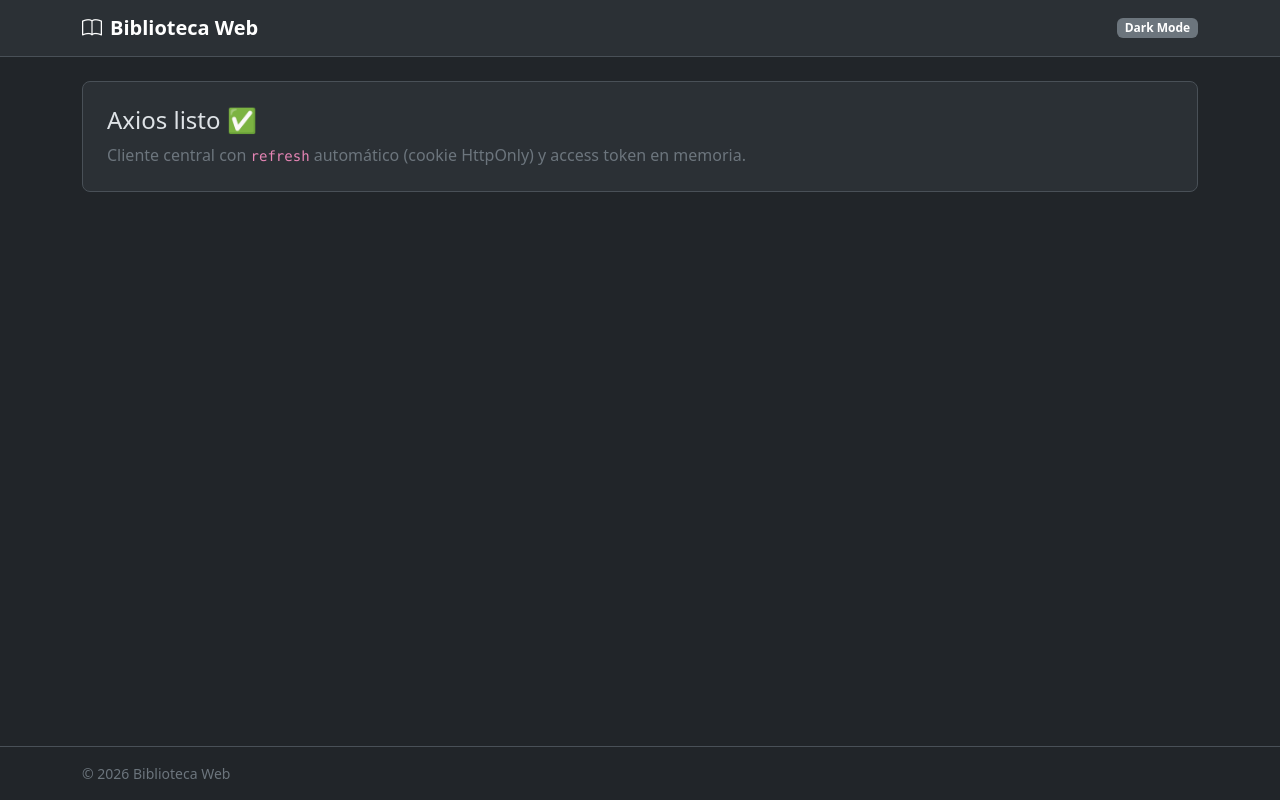
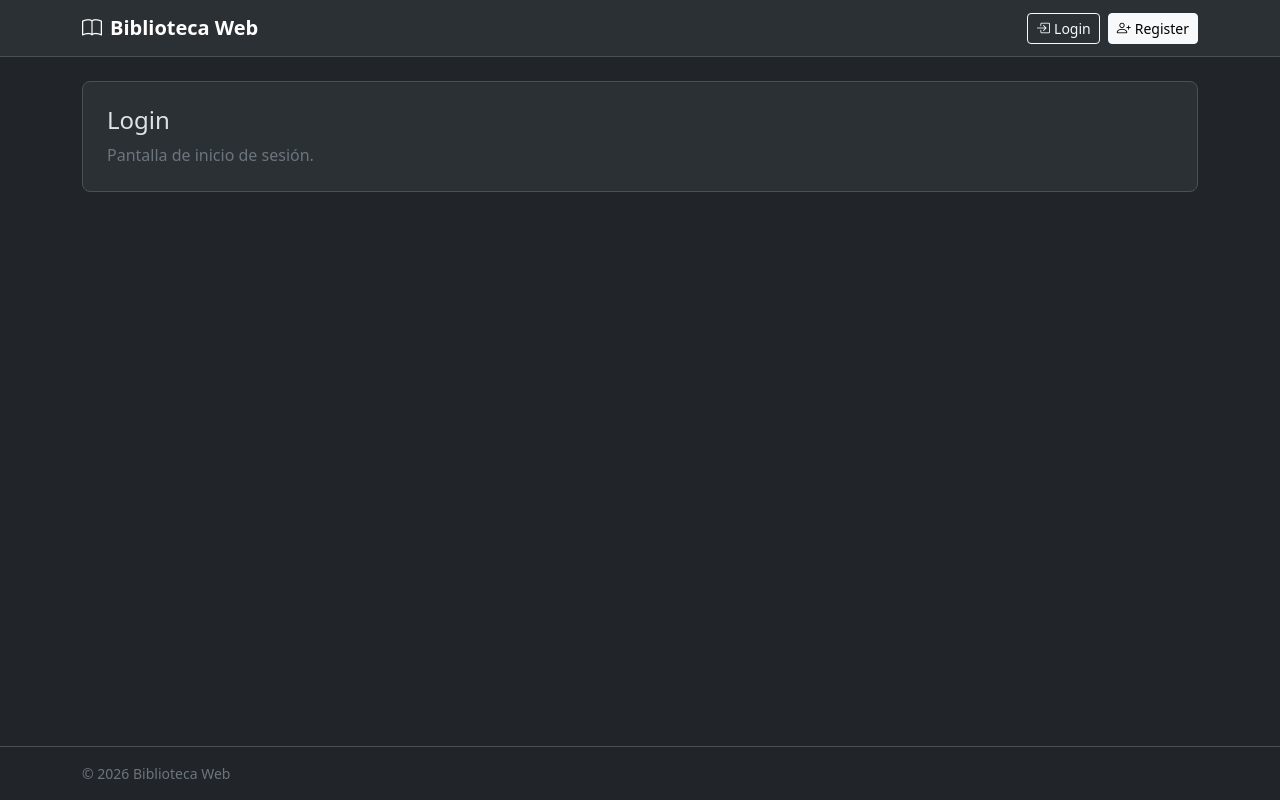
Before and after one commit to Andresp1073/PROYECTO-FASTAPI-SISTEMA-DE-BIBLIOTECA, a React (Vite) app in the folder frontend/biblioteca_frontend/: page /login in a window 1280 px wide. Built offline with nearby package versions, Linux system fonts and the light colour scheme.

Commit message:
Fase 6: React Router base

```diff
--- a/frontend/biblioteca_frontend/package.json
+++ b/frontend/biblioteca_frontend/package.json
@@ -12,7 +12,8 @@
   "dependencies": {
     "axios": "^1.13.6",
     "react": "^19.2.0",
-    "react-dom": "^19.2.0"
+    "react-dom": "^19.2.0",
+    "react-router-dom": "^7.13.1"
   },
   "devDependencies": {
     "@eslint/js": "^9.39.1",
--- a/frontend/biblioteca_frontend/src/App.jsx
+++ b/frontend/biblioteca_frontend/src/App.jsx
@@ -1,5 +1,23 @@
 // [MODIFICADO]
+import { Link, Route, Routes } from "react-router-dom";
 import AuthBridge from "./layout/AuthBridge.jsx";
+
+import Home from "./catalogo/Home.jsx";
+
+import Login from "./auth/Login.jsx";
+import Register from "./auth/Register.jsx";
+import VerifyEmail from "./auth/VerifyEmail.jsx";
+import ForgotPassword from "./auth/ForgotPassword.jsx";
+import ResetPassword from "./auth/ResetPassword.jsx";
+
+function NotFound() {
+  return (
+    <div className="p-4 rounded-3 border bg-body-tertiary">
+      <h1 className="h4 mb-2">404</h1>
+      <p className="mb-0 text-secondary">Página no encontrada.</p>
+    </div>
+  );
+}
 
 export default function App() {
   return (
@@ -8,25 +26,37 @@ export default function App() {
 
       <nav className="navbar navbar-expand-lg bg-body-tertiary border-bottom">
         <div className="container">
-          <span className="navbar-brand fw-semibold">
+          <Link to="/" className="navbar-brand fw-semibold text-decoration-none">
             <i className="bi bi-book me-2"></i>
             Biblioteca Web
-          </span>
+          </Link>
 
           <div className="ms-auto d-flex align-items-center gap-2">
-            <span className="badge text-bg-secondary">Dark Mode</span>
+            <Link to="/login" className="btn btn-sm btn-outline-light">
+              <i className="bi bi-box-arrow-in-right me-1"></i>
+              Login
+            </Link>
+            <Link to="/register" className="btn btn-sm btn-light">
+              <i className="bi bi-person-plus me-1"></i>
+              Register
+            </Link>
           </div>
         </div>
       </nav>
 
       <main className="container py-4 flex-grow-1">
-        <div className="p-4 rounded-3 border bg-body-tertiary">
-          <h1 className="h4 mb-2">Axios listo ✅</h1>
-          <p className="mb-0 text-secondary">
-            Cliente central con <code>refresh</code> automático (cookie HttpOnly)
-            y access token en memoria.
-          </p>
-        </div>
+        <Routes>
+          <Route path="/" element={<Home />} />
+
+          <Route path="/login" element={<Login />} />
+          <Route path="/register" element={<Register />} />
+
+          <Route path="/verify-email" element={<VerifyEmail />} />
+          <Route path="/forgot-password" element={<ForgotPassword />} />
+          <Route path="/reset-password" element={<ResetPassword />} />
+
+          <Route path="*" element={<NotFound />} />
+        </Routes>
       </main>
 
       <footer className="border-top py-3">
--- /dev/null
+++ b/frontend/biblioteca_frontend/src/auth/ForgotPassword.jsx
@@ -0,0 +1,8 @@
+export default function ForgotPassword() {
+  return (
+    <div className="p-4 rounded-3 border bg-body-tertiary">
+      <h1 className="h4 mb-2">Forgot Password</h1>
+      <p className="mb-0 text-secondary">Recuperación de contraseña.</p>
+    </div>
+  );
+}
--- /dev/null
+++ b/frontend/biblioteca_frontend/src/auth/Login.jsx
@@ -0,0 +1,8 @@
+export default function Login() {
+  return (
+    <div className="p-4 rounded-3 border bg-body-tertiary">
+      <h1 className="h4 mb-2">Login</h1>
+      <p className="mb-0 text-secondary">Pantalla de inicio de sesión.</p>
+    </div>
+  );
+}
--- /dev/null
+++ b/frontend/biblioteca_frontend/src/auth/Register.jsx
@@ -0,0 +1,8 @@
+export default function Register() {
+  return (
+    <div className="p-4 rounded-3 border bg-body-tertiary">
+      <h1 className="h4 mb-2">Register</h1>
+      <p className="mb-0 text-secondary">Pantalla de registro.</p>
+    </div>
+  );
+}
--- /dev/null
+++ b/frontend/biblioteca_frontend/src/auth/ResetPassword.jsx
@@ -0,0 +1,8 @@
+export default function ResetPassword() {
+  return (
+    <div className="p-4 rounded-3 border bg-body-tertiary">
+      <h1 className="h4 mb-2">Reset Password</h1>
+      <p className="mb-0 text-secondary">Restablecer contraseña.</p>
+    </div>
+  );
+}
--- /dev/null
+++ b/frontend/biblioteca_frontend/src/auth/VerifyEmail.jsx
@@ -0,0 +1,8 @@
+export default function VerifyEmail() {
+  return (
+    <div className="p-4 rounded-3 border bg-body-tertiary">
+      <h1 className="h4 mb-2">Verify Email</h1>
+      <p className="mb-0 text-secondary">Verificación de correo.</p>
+    </div>
+  );
+}
--- /dev/null
+++ b/frontend/biblioteca_frontend/src/catalogo/Home.jsx
@@ -0,0 +1,8 @@
+export default function Home() {
+  return (
+    <div className="p-4 rounded-3 border bg-body-tertiary">
+      <h1 className="h4 mb-2">Home</h1>
+      <p className="mb-0 text-secondary">Bienvenido al sistema de biblioteca.</p>
+    </div>
+  );
+}
--- a/frontend/biblioteca_frontend/src/main.jsx
+++ b/frontend/biblioteca_frontend/src/main.jsx
@@ -1,13 +1,16 @@
 // [MODIFICADO]
 import React from "react";
 import ReactDOM from "react-dom/client";
+import { BrowserRouter } from "react-router-dom";
 import App from "./App.jsx";
 import { AuthProvider } from "./context/AuthContext.jsx";
 
 ReactDOM.createRoot(document.getElementById("root")).render(
   <React.StrictMode>
-    <AuthProvider>
-      <App />
-    </AuthProvider>
+    <BrowserRouter>
+      <AuthProvider>
+        <App />
+      </AuthProvider>
+    </BrowserRouter>
   </React.StrictMode>
 );
```
Also changed, not shown: 1 other file (tests, documents, lock files or other folders).
